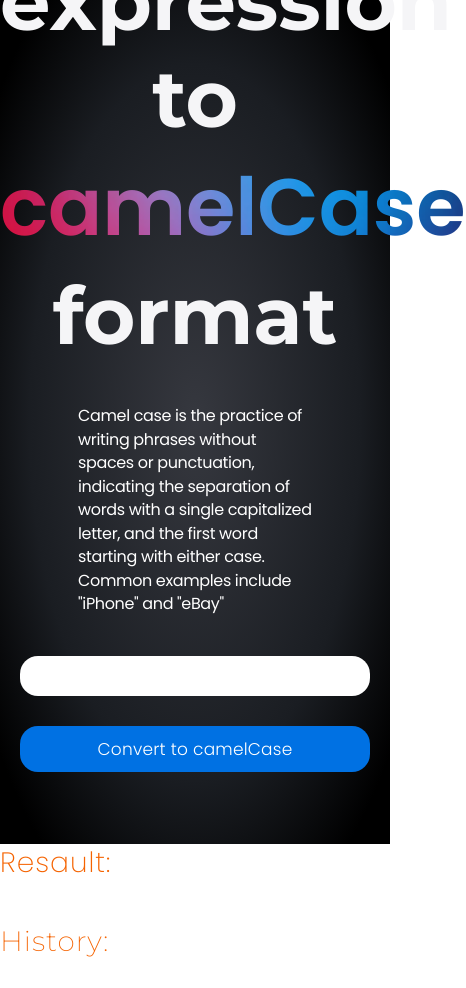
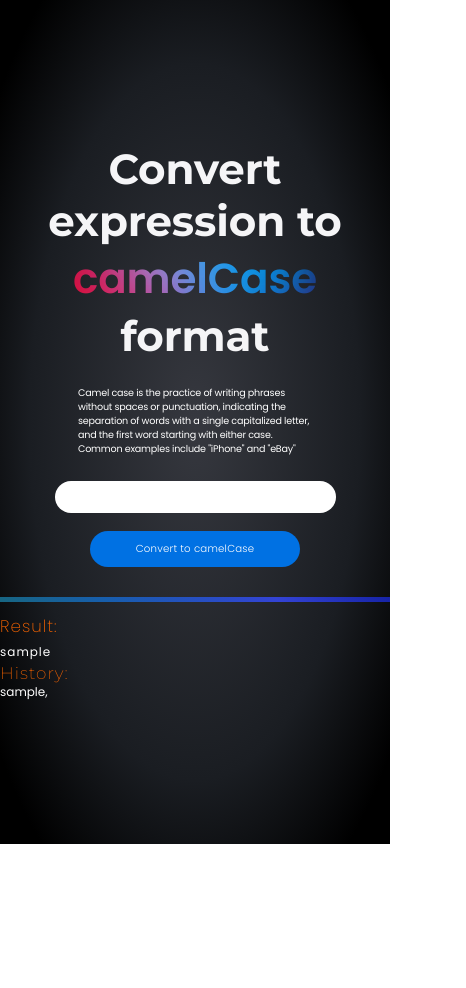
Before and after one commit to Ervetk/convert_to_camelCase, a plain HTML site: page index.html in a window 390 px wide. Both pictures are taken after typing "Sample" into the empty fields and a click on the button "Convert to camelCase". Shown: the whole page, 466 px wide, since content can reach past the window. After the commit the page ends 844 px from the top, so only its background shows below. Drawn offline with Linux system fonts and the light colour scheme.

Commit message:
25.02 up

```diff
--- a/app.js
+++ b/app.js
@@ -0,0 +1,33 @@
+const userInput = document.querySelector('input')
+const result = document.querySelector('.result__text span')
+let arr = []
+let arr1 = []
+
+
+const convertResult = function () {
+  if (!userInput.value.includes('ä')) {
+    let stringArr = userInput.value.split(' ')
+    arr = [stringArr[0].slice(0, 1).toLowerCase() + stringArr[0].slice(1)]
+    // loop
+    for (let i = 1; i < stringArr.length; i++) {
+      arr += stringArr[i].slice(0, 1).toUpperCase() + stringArr[i].slice(1).toLowerCase()
+    }
+    result.textContent = arr
+    userInput.value = ''
+
+    if (result.textContent !== '') {
+      arr1.push(result.textContent)
+      document.querySelector('.memory-list').innerHTML += (`${result.textContent}, `);
+    }
+  }
+}
+
+
+// Button vajutades:
+document.querySelector('button').addEventListener('click', convertResult)
+// Enterile vajutades:
+document.addEventListener('keydown', function (event) {
+  if (event.key === 'Enter')
+    convertResult()
+  //  })
+})
--- a/index.html
+++ b/index.html
@@ -15,59 +15,19 @@
  <div class="container">
    <div class="container__content">
     <h1 class="container__title">Convert expression to <br><span>camelCase</span> format</h1>
-    <p class="container__description-text">
-      Camel case is the practice of writing phrases without spaces or punctuation, indicating the separation of words with a single capitalized letter, and the first word starting with either case. Common examples include "iPhone" and "eBay"
-    </p>
+    <p class="container__description-text">Camel case is the practice of writing phrases without spaces or punctuation, indicating the separation of words with a single capitalized letter, and the first word starting with either case. Common examples include "iPhone" and "eBay"</p>
     <input type="text" class="user-input">
     <button class="user-input__button">Convert to camelCase</button>
     <hr>
     <div class="result">
-      <p class="result__text">Resault:<br> <span></span></p>
+    <p class="result__text">Result:<br> <span></span></p>
       <div class="memory">
         <h3>History:</h3>
         <div class="memory-list"></div>
       </div>
     </div>
-
-
    </div>
  </div>
-
- <script>
-   const userInput = document.querySelector('input')
-   const result = document.querySelector('.result__text span')
-   let arr = []
-   let arr1 = []
-
-
-  const convertResult = function() {
-    if(!userInput.value.includes('ä')){
-      let stringArr = userInput.value.split(' ')
-      arr = [stringArr[0].slice(0,1).toLowerCase() + stringArr[0].slice(1)]
-      // loop
-      for(let i = 1; i < stringArr.length; i++){
-        arr += stringArr[i].slice(0,1).toUpperCase() + stringArr[i].slice(1).toLowerCase()
-      }
-      result.textContent = arr
-      userInput.value = ''
-
-    if(result.textContent !== ''){
-      arr1.push(result.textContent)
-      document.querySelector('.memory-list').innerHTML += (`${result.textContent}, `);
-    }
-   }
-  }
-
-
-    // Button vajutades:
-  document.querySelector('button').addEventListener('click', convertResult)
-  // Enterile vajutades:
-  document.addEventListener('keydown', function (event){
-     if (event.key === 'Enter')
-     convertResult()
-  //  })
-   })
-
- </script>
+ <script src="./app.js"></script>
 </body>
 </html>
--- a/style.css
+++ b/style.css
@@ -11,9 +11,15 @@ button:focus, textarea:focus, input:focus { outline: none; }
 /* REM CONTROLLER */
 html { font-size: 10px; }
 
+@media only screen and (max-width: 450px) {
+
+  html { font-size: 6px; }
+}
+
+
 :root {
   /* FONT SIZE */
-  --lage-titel-font-size: 8rem;
+  --lage-titel-font-size: 7rem;
   /* COLOR  */
   --regFont-lite: #fff;
   --regFont-dark: #2c3e50;
@@ -33,13 +39,12 @@ html { font-size: 10px; }
     bottom: 0;
     width: 100%;
     height: 100%;
-    z-index: 999;
 
 }
 
 .container__content {
   display: flex;
-  max-width: 1000px;
+  max-width: 100rem;
   flex-direction: column;
   margin: auto;
   justify-content: center;
@@ -69,7 +74,7 @@ h1 {
   font-weight: 700;
   letter-spacing: -0.1px;
   background-repeat: no-repeat;
-  background-image: url(./hero_manifesto_bg__c0zrbe748m82_large.jpg);
+  background-image: url(img/bg_image_1.jpg);
   background-size: cover;
   background-clip: text;
   -webkit-background-clip: text;
@@ -97,8 +102,8 @@ p {
 
 .user-input,
 .user-input__button {
-  min-width: 350px;
-  padding: 10px 20px;
+  min-width: 35rem;
+  padding: 1rem 2rem;
   border-radius: 18px;
   border: none;
 }
```
Also changed, not shown: img/bg_image_1.jpg (renamed from hero_manifesto_bg__c0zrbe748m82_large.jpg), xFont.otf (deleted). Lines whose indentation alone changed are shown as unchanged.
